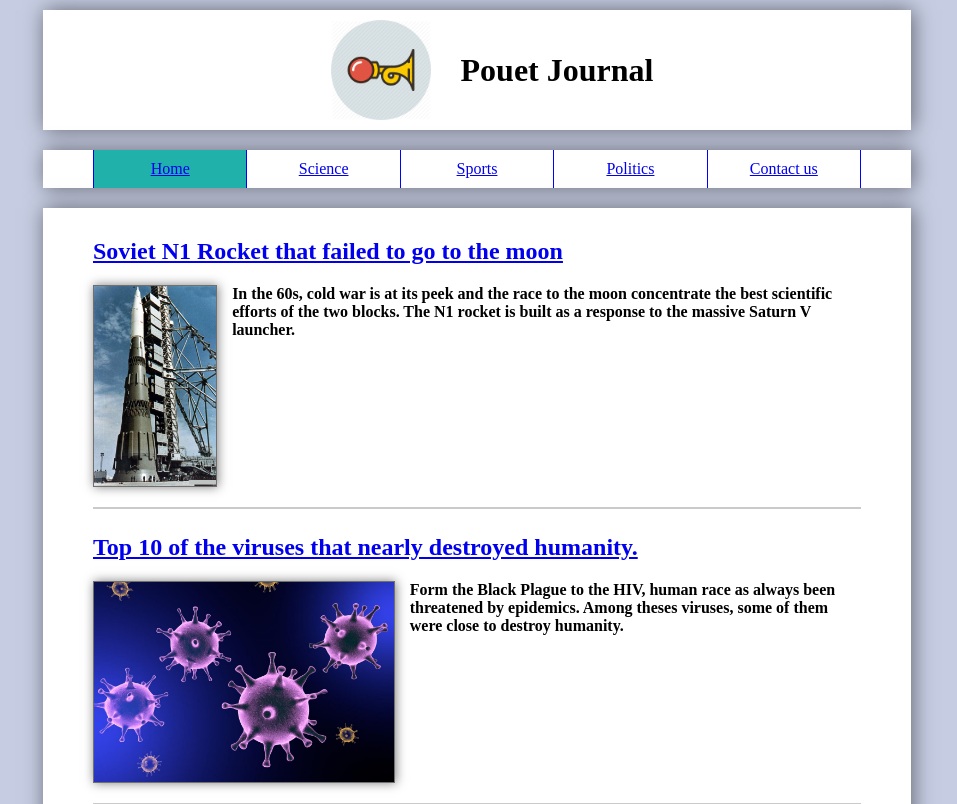
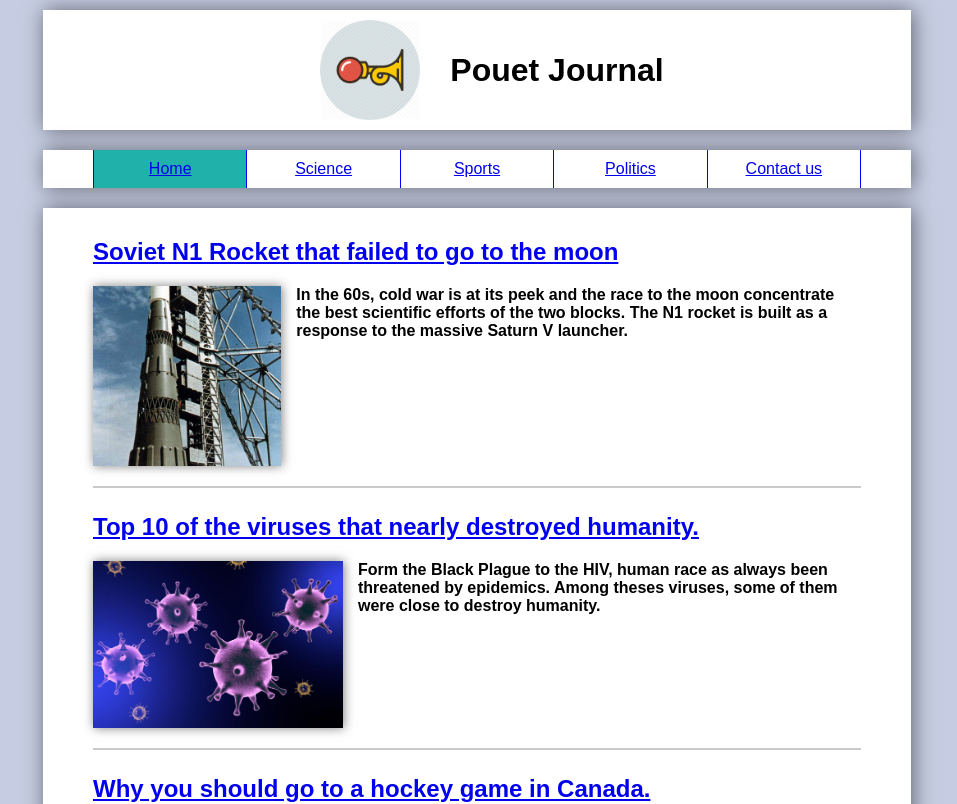
Before and after one commit to OrangeDuck91/ng-pouet-journal, an Angular app: page /home in a window 1280 px wide. Shown: the top 804 px of the page, without its empty margins (163-1120 px from the left). Built offline with nearby package versions, Linux system fonts and the light colour scheme.

Commit message:
resize de list-item propre

```diff
--- a/src/app/common/component/article-list-item/article-list-item.component.scss
+++ b/src/app/common/component/article-list-item/article-list-item.component.scss
@@ -4,15 +4,20 @@
   cursor: pointer;
   display : flex;
   font-weight: bold;
+  flex-wrap: wrap;
 
   img{
-    max-width: 300px;
-    max-height: 200px;
-    border: 1px solid #0000008f;
+    flex: 1;
+    max-width: 250px;
+    max-height: 180px;
+    width: auto;
+    height: auto;
+    object-fit: cover;
     // border-bottom: 20px solid #0000008f;
     box-shadow: 1px 0px 10px 0px rgba(0,0,0,0.5);
   }
   span{
+    flex:3;
     padding-left: 15px;
   }
 }
--- a/src/styles.scss
+++ b/src/styles.scss
@@ -3,6 +3,7 @@ body{
   margin:0;
   padding : 0;
   background-color: #c6cde2;
+  font-family: Arial, Helvetica, sans-serif;
 }
 
 .visualyHidden{
```
Also changed, not shown: 1 other file (tests, documents, lock files or other folders).
